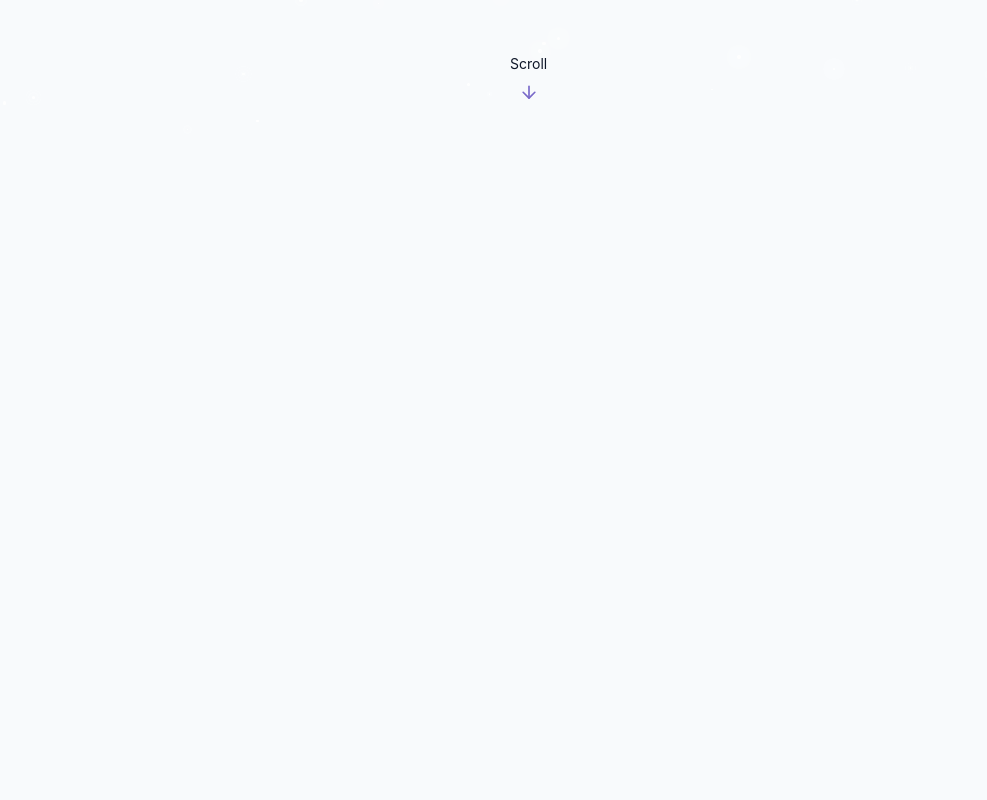
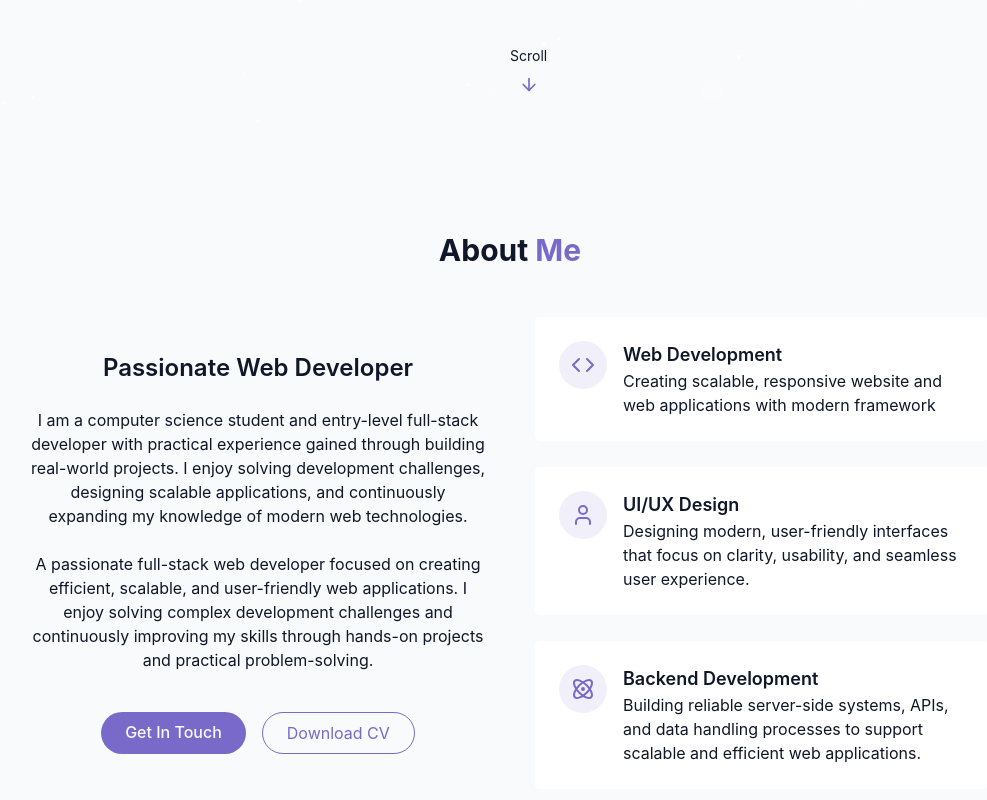
Before and after one commit to MihirKumar-09/PORTFOLIO, a React (Vite) app: page / in a window 1280 px wide. Shown: the part 664-1464 px from the top of the page, without its empty margins (130-1117 px from the left). Before the commit the page ends 800 px from the top, so only its background shows below. Built offline with nearby package versions, Linux system fonts and the light colour scheme.

Commit message:
Complete about section

```diff
--- /dev/null
+++ b/src/components/AboutMe.jsx
@@ -0,0 +1,92 @@
+import { Atom, Briefcase, Code, User } from "lucide-react";
+
+export default function AboutSection() {
+  return (
+    <div id="about" className="py-24 px-4 relative">
+      <div className="container mx-auto max-w-5xl">
+        <h2 className="text-3xl md:text4xl font-bold mb-12 text-center">
+          About <span className="text-primary">Me</span>
+        </h2>
+
+        <div className="grid grid-cols-1 md:grid-cols-2 gap-12 items-center">
+          <div className="space-y-6">
+            <h3 className="text-2xl font-semibold">Passionate Web Developer</h3>
+
+            <p className="text-muted-foreground">
+              I am a computer science student and entry-level full-stack
+              developer with practical experience gained through building
+              real-world projects. I enjoy solving development challenges,
+              designing scalable applications, and continuously expanding my
+              knowledge of modern web technologies.
+            </p>
+            <p className="text-muted-foreground">
+              A passionate full-stack web developer focused on creating
+              efficient, scalable, and user-friendly web applications. I enjoy
+              solving complex development challenges and continuously improving
+              my skills through hands-on projects and practical problem-solving.
+            </p>
+
+            <div className="flex flex-col sm:flex-row gap-4 pt-4 justify-center">
+              <a href="#contact" className="cosmic-button">
+                Get In Touch
+              </a>
+
+              <a
+                href="#"
+                className="px-6 py-2 rounded-full border border-primary text-primary hover:bg-primary/10 transition-colors duration-300"
+              >
+                Download CV
+              </a>
+            </div>
+          </div>
+
+          <div className="grid grid-cols-1 gap-6">
+            <div className="gradient-border p-6 card-hover">
+              <div className="flex items-start gap-4">
+                <div className="p-3 rounded-full bg-primary/10">
+                  <Code className="h-6 w-6 text-primary" />
+                </div>
+                <div className="text-left">
+                  <h4 className="font-semibold text-lg">Web Development</h4>
+                  <p className="text-muted-foreground">
+                    Creating scalable, responsive website and web applications
+                    with modern framework
+                  </p>
+                </div>
+              </div>
+            </div>
+            <div className="gradient-border p-6 card-hover">
+              <div className="flex items-start gap-4">
+                <div className="p-3 rounded-full bg-primary/10">
+                  <User className="h-6 w-6 text-primary" />
+                </div>
+                <div className="text-left">
+                  <h4 className="font-semibold text-lg">UI/UX Design</h4>
+                  <p className="text-muted-foreground">
+                    Designing modern, user-friendly interfaces that focus on
+                    clarity, usability, and seamless user experience.
+                  </p>
+                </div>
+              </div>
+            </div>
+            <div className="gradient-border p-6 card-hover">
+              <div className="flex items-start gap-4">
+                <div className="p-3 rounded-full bg-primary/10">
+                  <Atom className="h-6 w-6 text-primary" />
+                </div>
+                <div className="text-left">
+                  <h4 className="font-semibold text-lg">Backend Development</h4>
+                  <p className="text-muted-foreground">
+                    Building reliable server-side systems, APIs, and data
+                    handling processes to support scalable and efficient web
+                    applications.
+                  </p>
+                </div>
+              </div>
+            </div>
+          </div>
+        </div>
+      </div>
+    </div>
+  );
+}
--- a/src/pages/Home.jsx
+++ b/src/pages/Home.jsx
@@ -1,3 +1,4 @@
+import AboutSection from "../components/AboutMe";
 import HeroSection from "../components/HeroSection";
 import Navbar from "../components/Navbar";
 import ThemeToggle from "../components/ThemeToggle";
@@ -16,6 +17,7 @@ export default function Home() {
       {/* Main Container */}
       <main>
         <HeroSection />
+        <AboutSection />
       </main>
 
       {/* Footer */}
```
